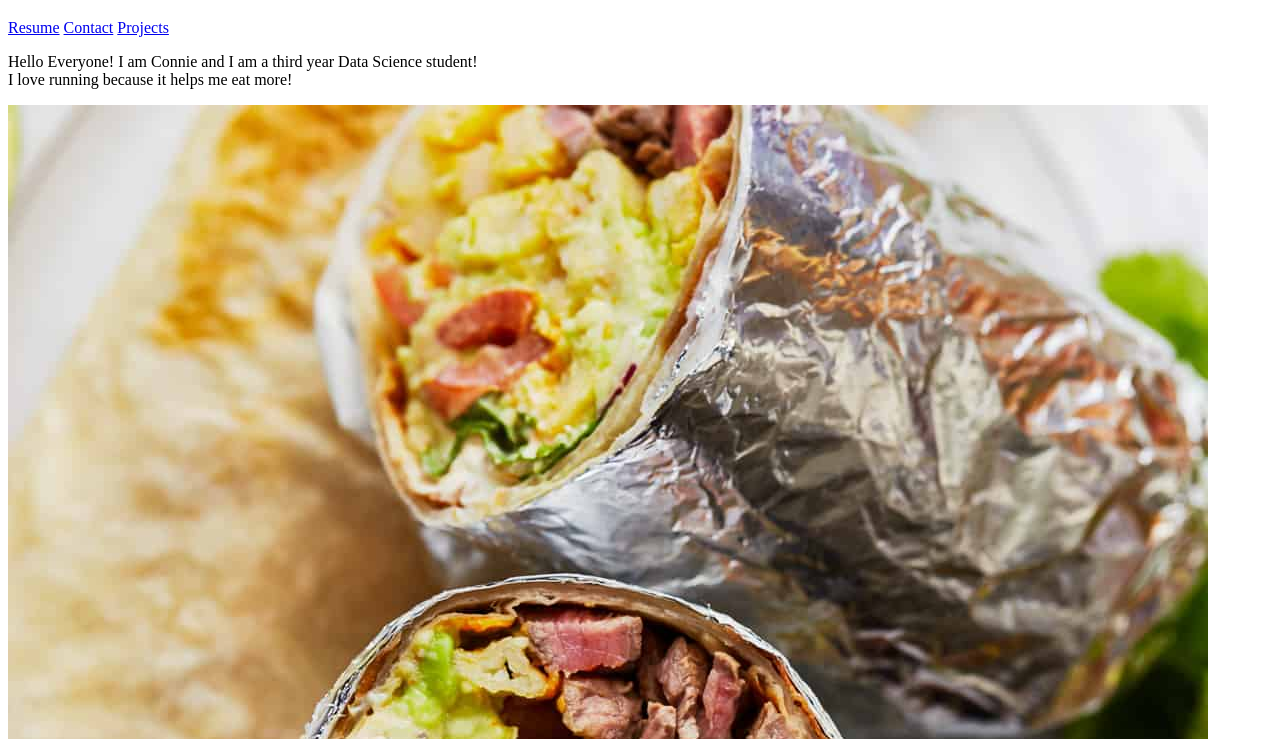
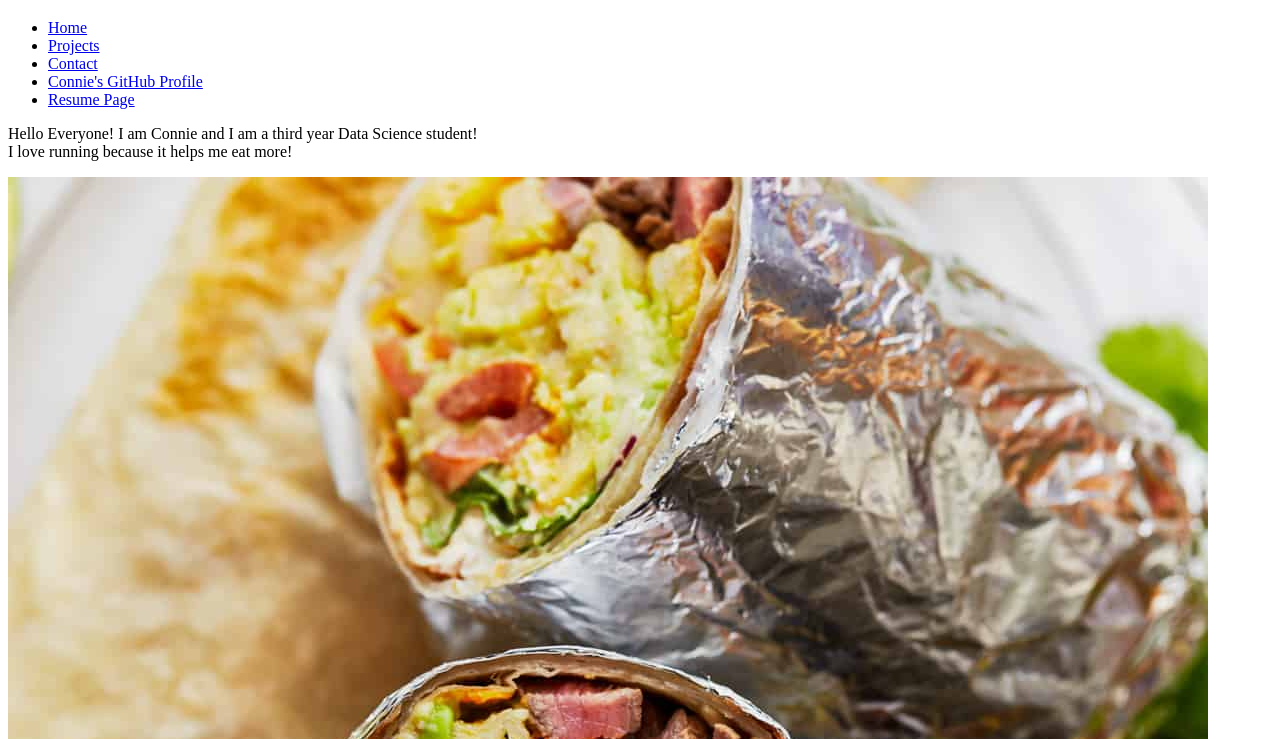
Before and after one commit to CONNIELIUGH/portfolio, a plain HTML site: page index.html in a window 1280 px wide. Shown: the part 61-800 px from the top of the page. Drawn offline with Linux system fonts and the light colour scheme.

Commit message:
Final modifications

```diff
--- a/index.html
+++ b/index.html
@@ -9,9 +9,13 @@
 <body>
     <h1>Connie Liu</h1>
     <nav>
-        <a href = "/resume">Resume</a>
-        <a href = "/contact">Contact</a>
-        <a href = "/projects">Projects</a>
+        <ul>
+            <li><a href ="/index.html">Home</a></li>
+            <li><a href = "/projects/index.html">Projects</a></li>
+            <li><a href = "/contact/index.html">Contact</a></li>
+            <li><a href = "https://github.com/CONNIELIUGH" target = "_blank">Connie's GitHub Profile</a></li>
+            <li><a href = "/resume">Resume Page</a></li>
+        </ul>
     </nav>
     <p>Hello Everyone! I am Connie and I am a third year Data Science student! <br>I love running because it helps me eat more! </p>
     <img src = "images/image.jpg" alt = "This is a beautiful burrito"/>
```
Also changed, not shown: contact/index.html (+2 -1 lines), projects/index.html (+2 -1 lines).
